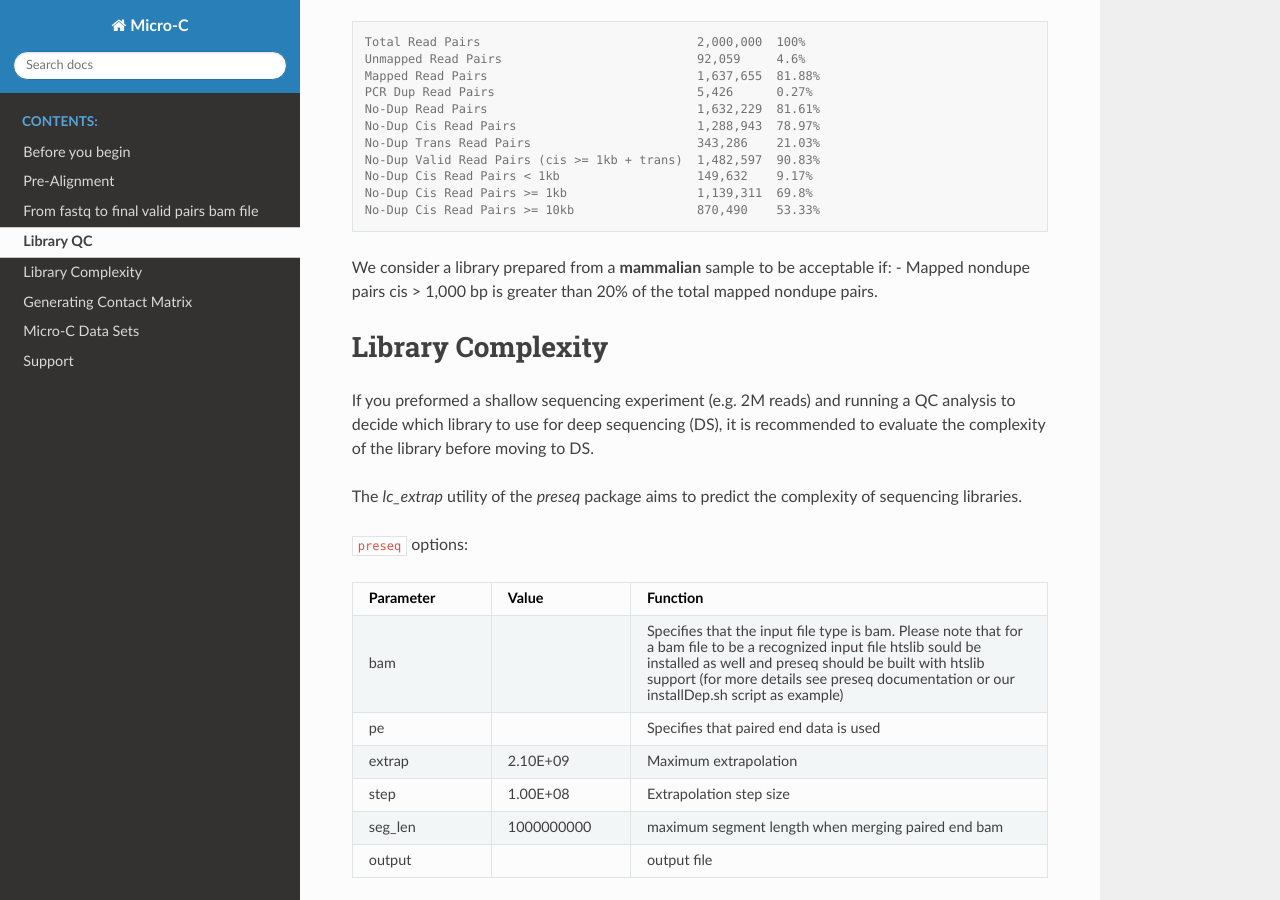
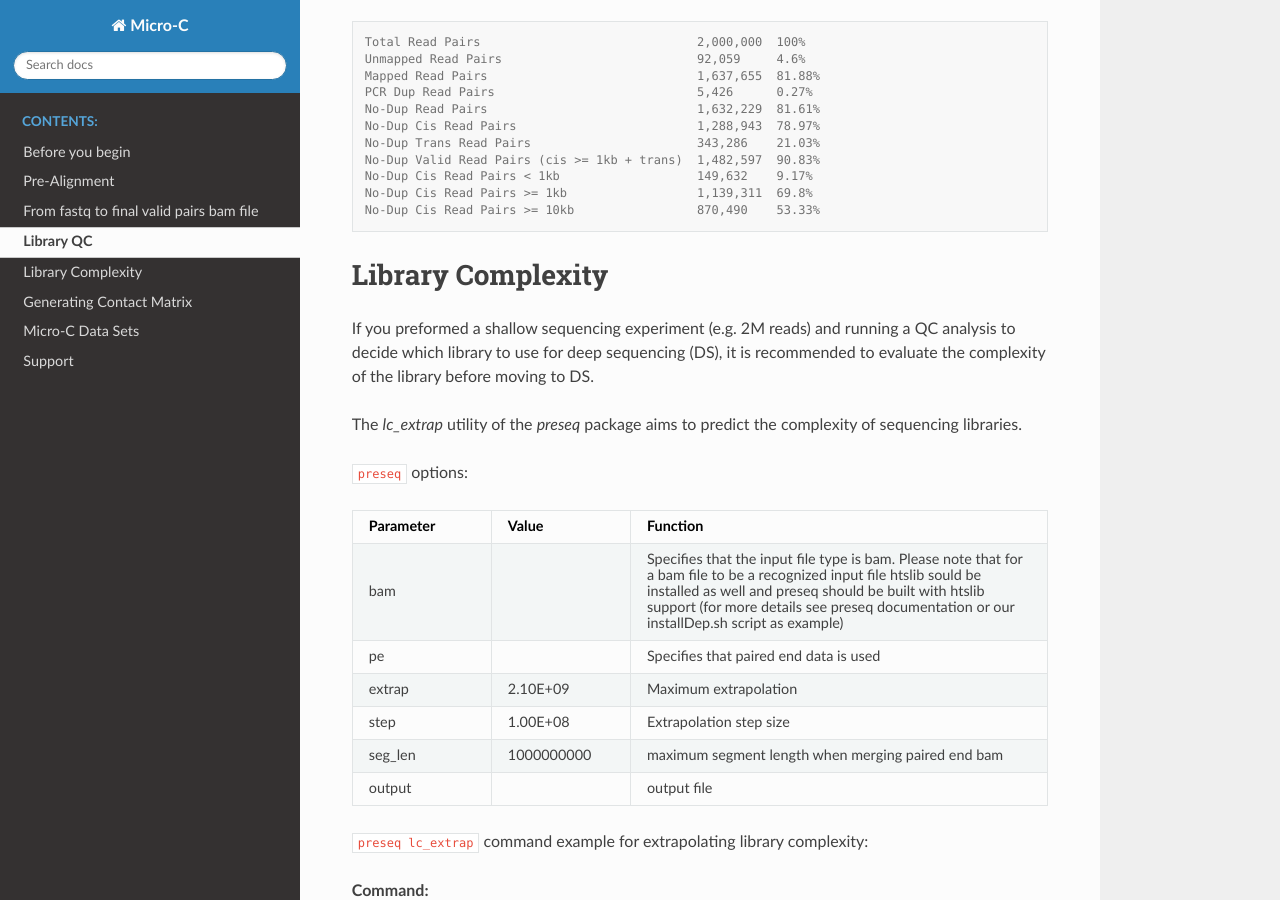
Before and after one commit to dovetail-genomics/Micro-C, a Sphinx documentation site: the page built from docs/source/library_qc.rst, in a window 1280 px wide and 900 px high, scrolled down 2145 px. Built offline with Sphinx 7.4.7 and the Read the Docs theme 2.0.0, drawn with Linux system fonts in a browser that asks for light colours.

Commit message:
QC update

```diff
--- a/docs/source/library_qc.rst
+++ b/docs/source/library_qc.rst
@@ -44,11 +44,6 @@ After the script completes, it will print:
 
 
 
-We consider a library prepared from a **mammalian** sample to be acceptable if:
-- Mapped nondupe pairs cis > 1,000 bp is greater than 20% of the total mapped nondupe pairs.
-
-
-
 Library Complexity
 ==================
 
```
